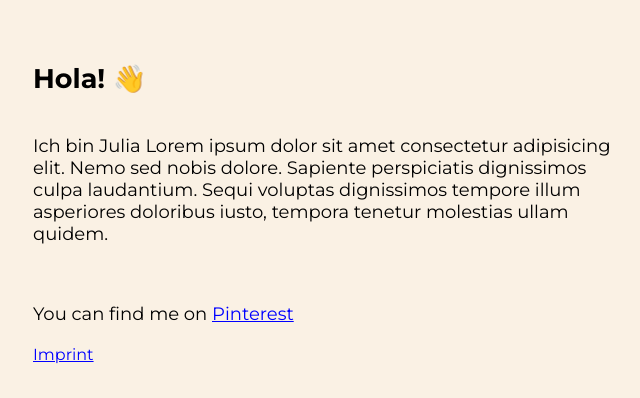
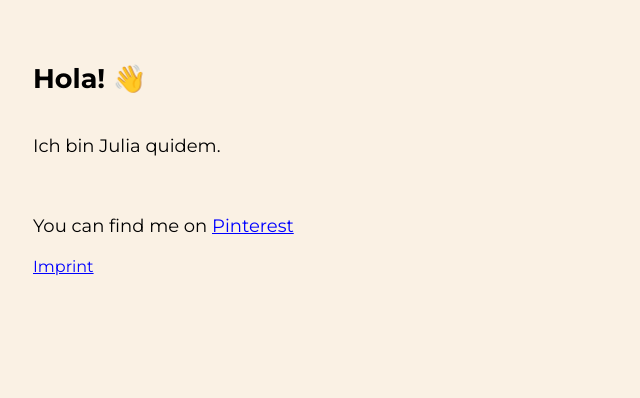
Before and after one commit to julia-ohlhoeft/portfolio-frontend, a Nuxt app: page / in a window 1280 px wide. Shown: the top 398 px of the page, without its empty margins (17-657 px from the left). Built offline with nearby package versions, Linux system fonts and the light colour scheme.

Commit message:
shortendde text

```diff
--- a/pages/index.vue
+++ b/pages/index.vue
@@ -3,12 +3,11 @@
         <div class="introduction">
             <h2>{{ greetings[currentGreeting] }}! 👋</h2>
 
-            <p>Ich bin Julia Lorem ipsum dolor sit amet consectetur adipisicing elit. Nemo sed nobis dolore. Sapiente
-                perspiciatis dignissimos culpa laudantium. Sequi voluptas dignissimos tempore illum asperiores doloribus
-                iusto, tempora tenetur molestias ullam quidem.</p>
+            <p>Ich bin Julia quidem.</p>
 
             <br>
             <p> You can find me on <nuxt-link to="https://www.pinterest.de/ju_35mm_film/">Pinterest</nuxt-link></p>
+
         </div>
         <nuxt-link class="imprint-link" to="/imprint">Imprint</nuxt-link>
     </div>
```
Also changed, not shown: 1 other file (tests, documents, lock files or other folders).
